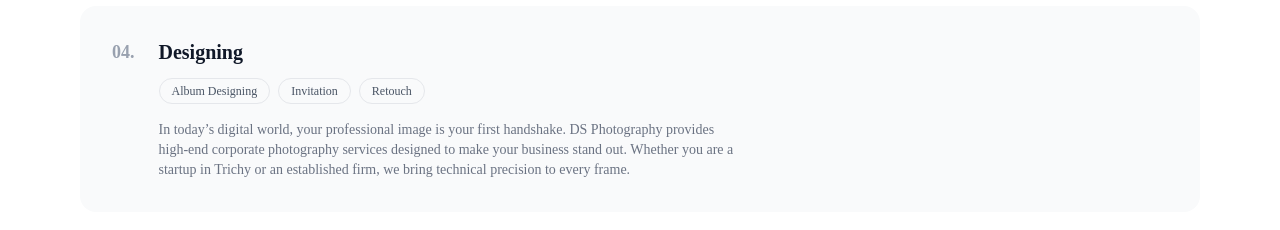
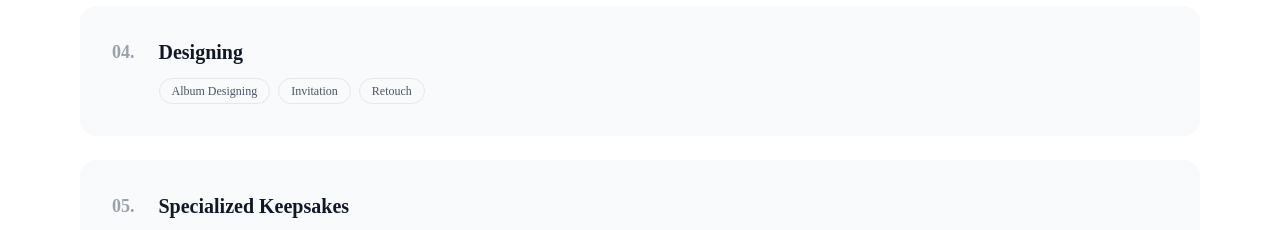
Before and after one commit to rushtamizha/ganeshphotography, a React (Vite) app: page / in a window 1280 px wide. Shown: the part 1760-1990 px from the top of the page. Built offline with nearby package versions, Linux system fonts and the light colour scheme; a web font is replaced by a local one.

Commit message:
Update Services.jsx

```diff
--- a/src/components/Services.jsx
+++ b/src/components/Services.jsx
@@ -37,7 +37,7 @@ const services = [
       "Album Designing",
       "Invitation",
       "Retouch",
-    ],description:"In today’s digital world, your professional image is your first handshake. DS Photography provides high-end corporate photography services designed to make your business stand out. Whether you are a startup in Trichy or an established firm, we bring technical precision to every frame."
+    ]
   },{
     id:"05",
     title:"Specialized Keepsakes",
```
